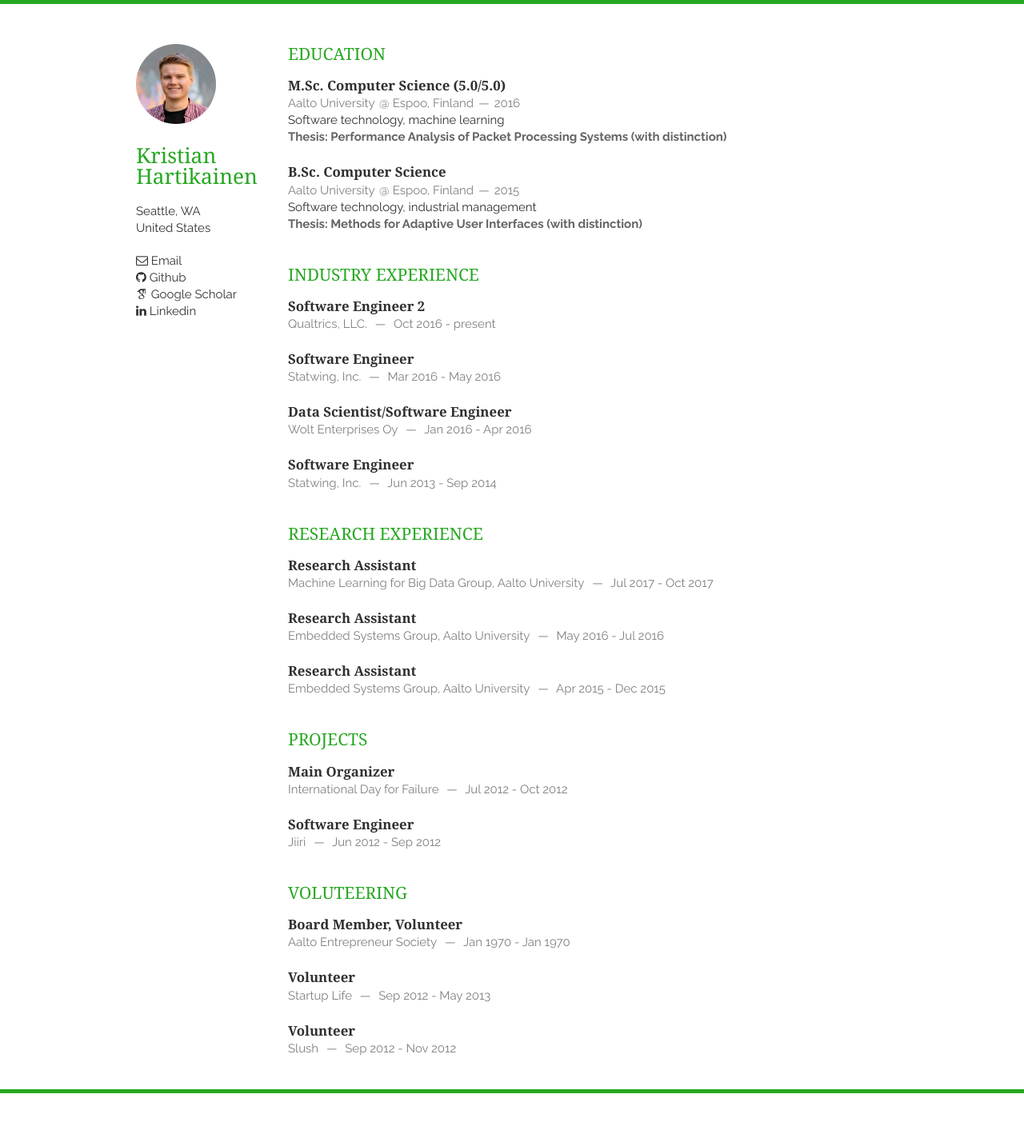
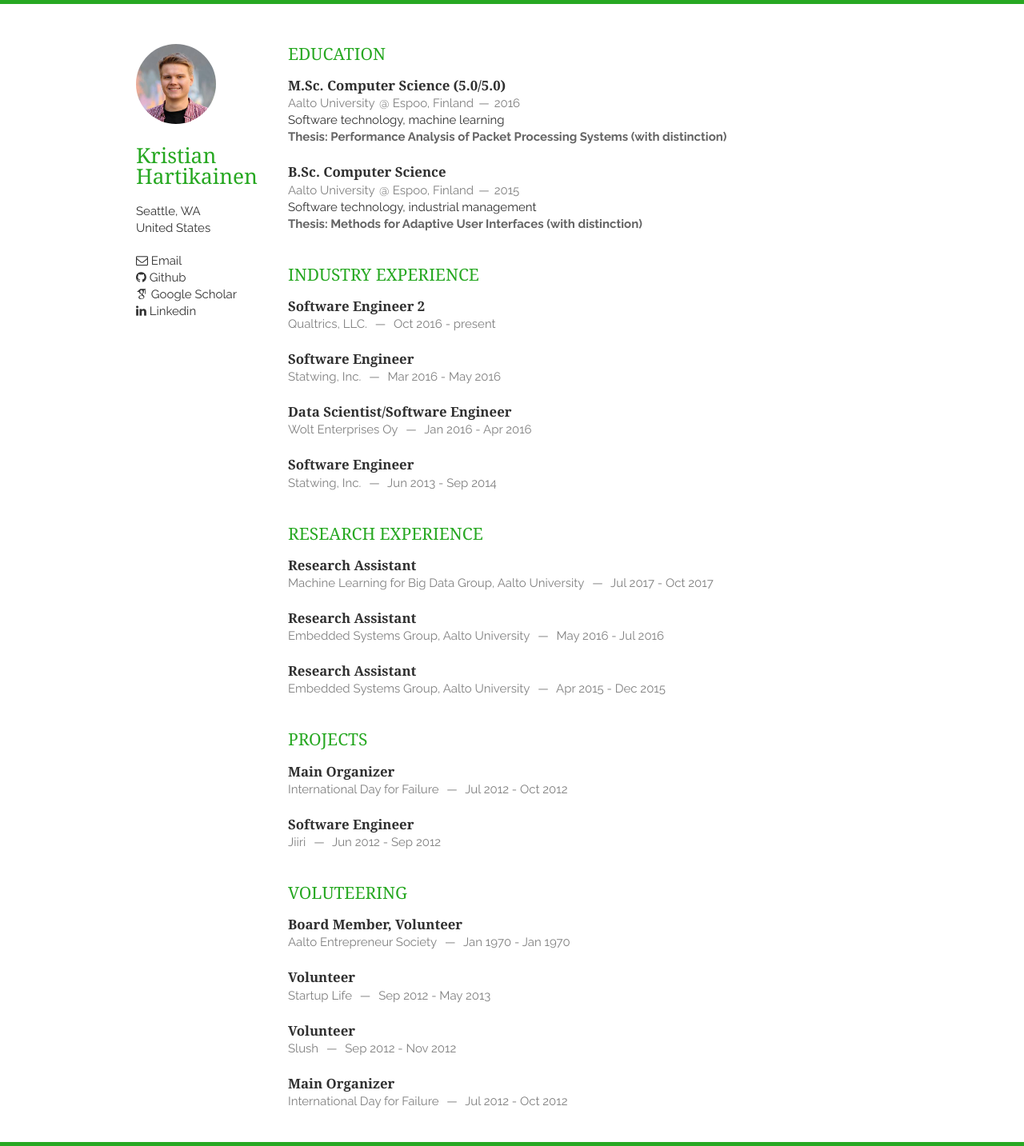
Before and after one commit to hartikainen/hartikainen.github.io, a Jekyll site: the page built from index.html, in a window 1280 px wide. Shown: the whole page at 80% size. Built offline with Jekyll 4.4.1, drawn with Linux system fonts in a browser that asks for light colours; nearby versions of some CDN libraries; some web fonts are replaced; the list of posts is cut into pages by our own code; before the commit the page ends 1367 px from its top, so only the background shows below that.

Commit message:
Adds idff to volunteering.yaml

```diff
--- a/_data/volunteering.yaml
+++ b/_data/volunteering.yaml
@@ -13,3 +13,8 @@
   begin: Sep 2012
   end: Nov 2012
   info: ~
+- role: Main Organizer
+  organization: International Day for Failure
+  begin: Jul 2012
+  end: Oct 2012
+  info: ~
```
